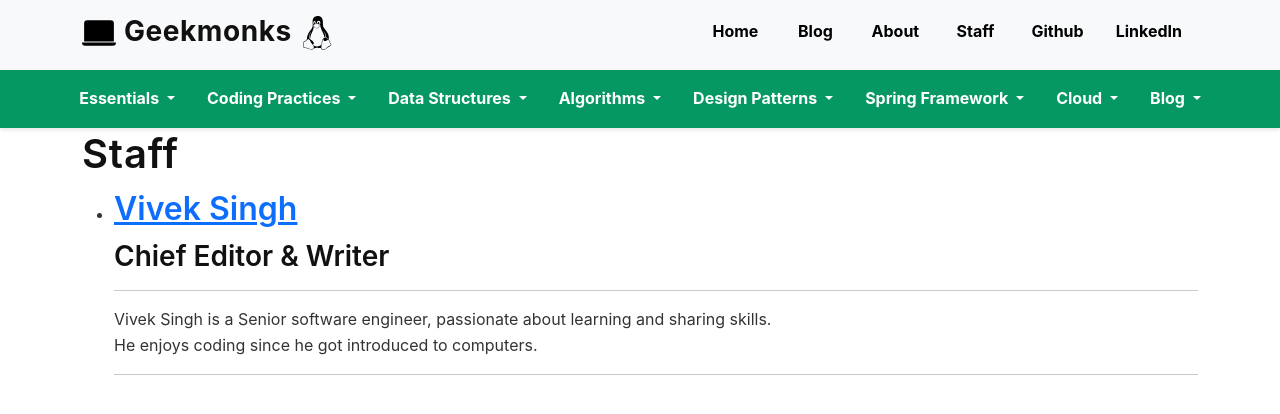
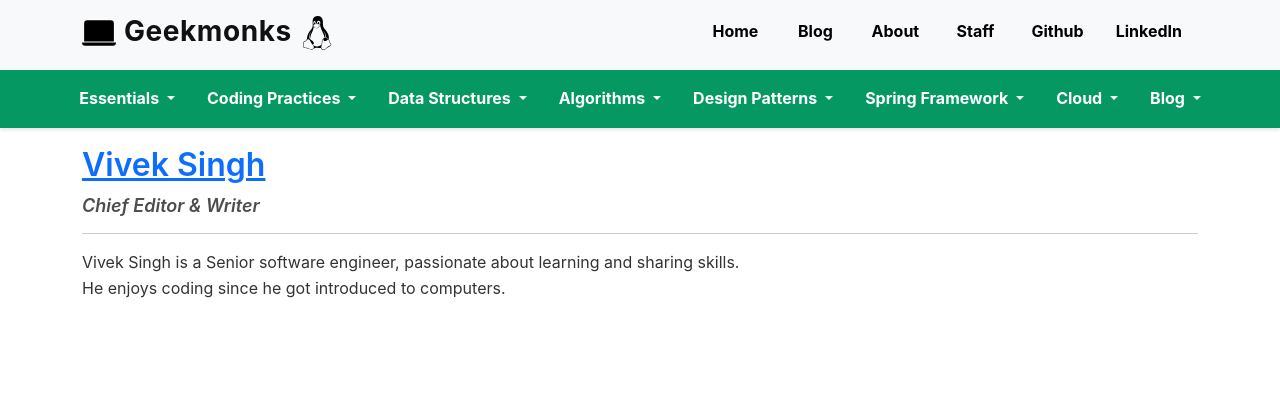
Before and after one commit to SRVivek1/geekmonks, a Jekyll site: the page built from staff.html, in a window 1280 px wide. Shown: the top 414 px of the page. Built offline with Jekyll 4.4.1, drawn with Linux system fonts in a browser that asks for light colours.

Commit message:
author design updated

```diff
--- a/_layouts/author.html
+++ b/_layouts/author.html
@@ -1,7 +1,9 @@
 ---
 layout: default
 ---
+<br/>
+
 <h1>{{ page.name }}</h1>
-<h2 style="font-style: italic; color: #4d4d4d; font-size: large;">{{ page.position }}</h2>
+<h2 class="author-position">{{ page.position }}</h2>
 
 {{ content }}
--- /dev/null
+++ b/_sass/author.scss
@@ -0,0 +1,5 @@
+.author-position {
+    font-style: italic;
+    color: #4d4d4d;
+    font-size: large;
+}
--- a/assets/css/styles.scss
+++ b/assets/css/styles.scss
@@ -14,3 +14,6 @@
 
 // Footer styles
 @import "footer";
+
+// author/staff styles
+@import "author";
--- a/staff.html
+++ b/staff.html
@@ -2,17 +2,12 @@
 layout: default
 title: Staff
 ---
-<h1>Staff</h1>
 
-<ul>
+<p>
   {% for author in site.authors %}
-    <li>
       <h2><a href="{{ author.url | relative_url }}">{{ author.name }}</a></h2>
-      <h3>{{ author.position }}</h3>
+      <h3 class="author-position">{{ author.position }}</h3>
       <p>{{ author.content | markdownify }}</p>
-    </li>
-
-    <hr/>
 
   {% endfor %}
-</ul>
+</p>
```
